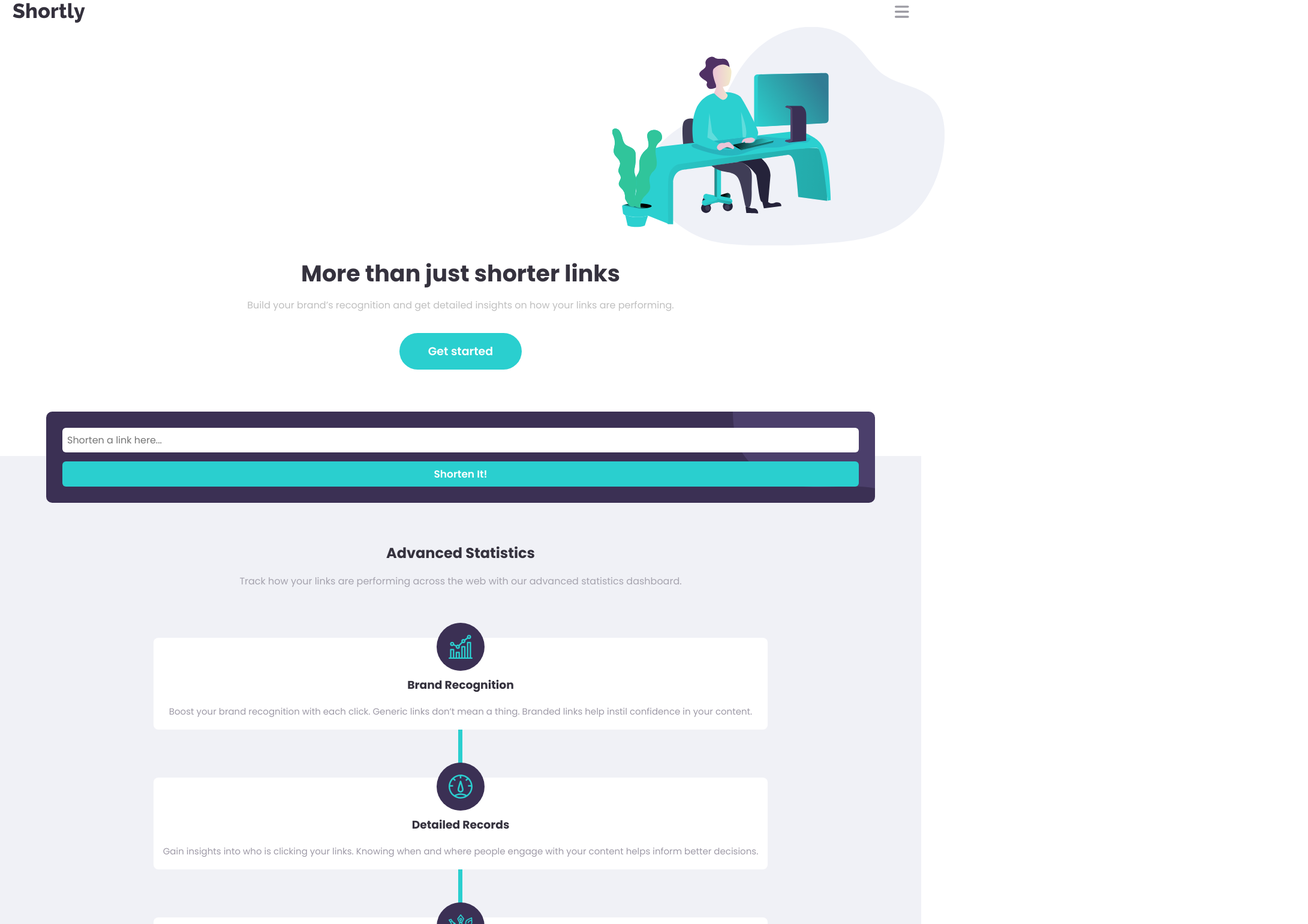
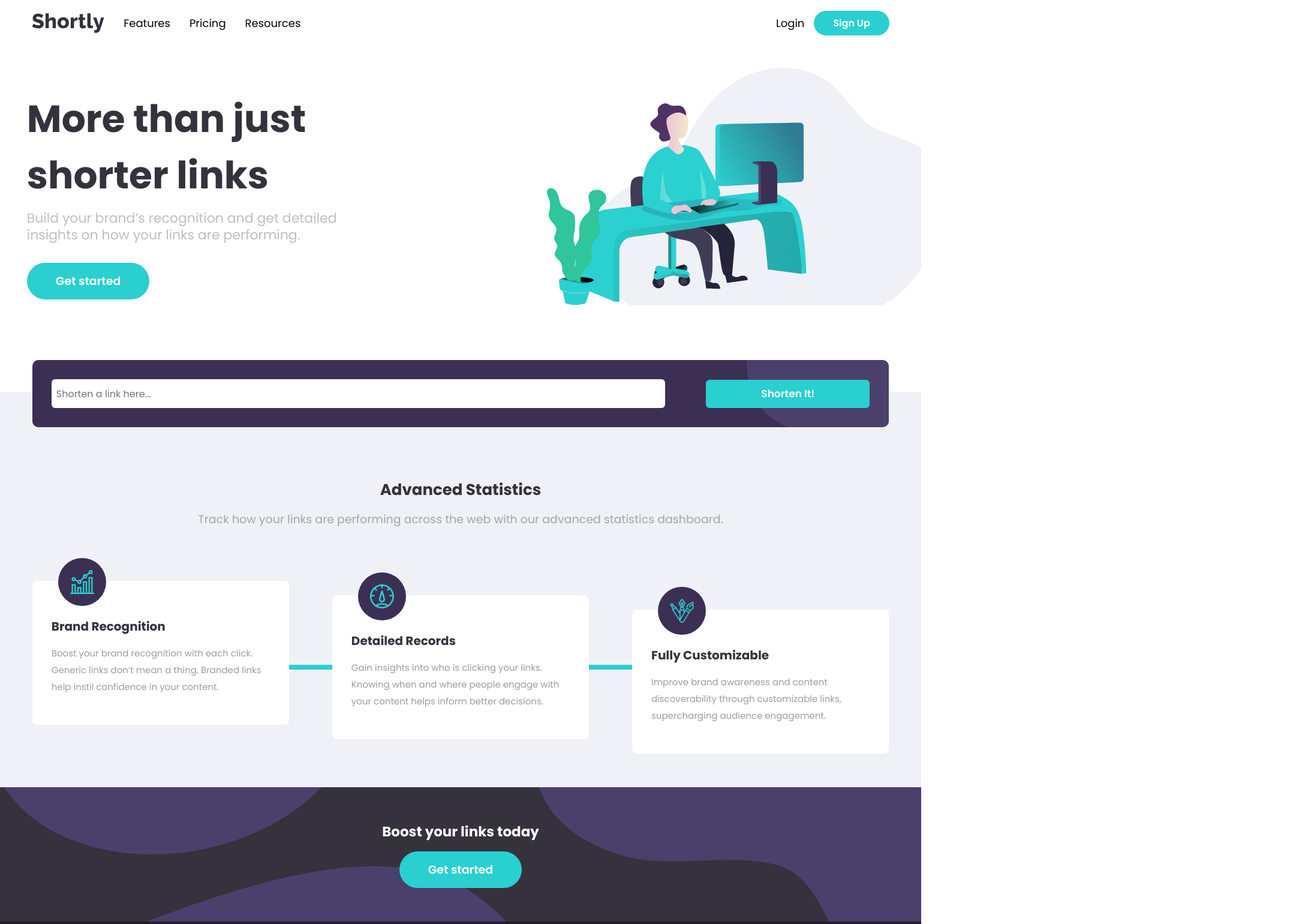
Before and after one commit to 7-falseparfait/URL-Shortener, a React (Create React App) app: page / in a window 1536 px wide. Shown: the top 1540 px of the page at 60% size, 2181 px wide, since content can reach past the window. Built offline with nearby package versions, Linux system fonts and the light colour scheme.

Commit message:
Responsive design v1

```diff
--- a/src/App.js
+++ b/src/App.js
@@ -35,6 +35,9 @@ function App() {
         const message = e.message.split("API Error: ")[1].split(" (")[0];
         console.log(message);
         setErrMessage(message);
+      } else if (e.message.includes("Unexpected token")) {
+        const message = "Poor or no Internet Connection 📡";
+        setErrMessage(message);
       } else setErrMessage(e.message);
     }
   };
@@ -60,23 +63,23 @@ function Header({ menuOpen, setMenuOpen }) {
   const toggleMenu = () => setMenuOpen((prev) => !prev);
 
   return (
-    <div className="flex space-btw centered  pd-03 mx-1">
+    <div className="flex space-btw centered  pd-03 mx-1 header">
       <img src="/images/logo.svg" alt="Logo" />
       <button
         onClick={toggleMenu}
         value={menuOpen}
-        className="bg-none border-none"
+        className="bg-none border-none harmbugger"
       >
         <FontAwesomeIcon
           icon={faBars}
           style={{ color: "#9c9ba3", fontSize: "27px" }}
         />
       </button>
-      {/* Menu (optional): only show if open */}
       {menuOpen && (
         <div className="mobile-menu pd-3">
           {menu.map((item, i) => (
             <h2
+              key={i}
               className={` menu-items ${
                 i === menu.length - 1 ? "mt-2 pt-2 login" : "mb-2"
               }`}
@@ -87,13 +90,26 @@ function Header({ menuOpen, setMenuOpen }) {
           <Button
             shape="pill"
             variant="primary"
-            className="mt-1 py-1 px-3 font-19 text-white w-full "
+            className="mt-1 py-1 px-2 font-19 text-white w-full "
           >
             {" "}
             Sign Up
           </Button>
         </div>
       )}
+      <div className="desktop-menu centered space-btw">
+        <div className="left flex centered gap-2">
+          {menu.slice(0, 3).map((item, i) => (
+            <p key={i}>{item}</p>
+          ))}
+        </div>
+        <div className="right flex gap-1 centered">
+          {menu.slice(3, 4).map((item, i) => (
+            <p key={i}>{item}</p>
+          ))}
+          <Button className="text-white py-05 px-2 btn-pill">Sign Up</Button>
+        </div>
+      </div>
     </div>
   );
 }
@@ -126,13 +142,14 @@ function Hero({ menuOpen }) {
       >
         <img src="/images/illustration-working.svg" alt="" />
       </div>
-      <div className="hero-content mt-3 text-center">
+      <div className="hero-content mt-3 text-center mx-2">
         <h2 className="font-38">More than just shorter links</h2>
         <p className="mt-05">
           {" "}
           Build your brand’s recognition and get detailed insights on how your
           links are performing.
         </p>
+        <div className="get-started">
           <Button
             shape="pill"
             variant="primary"
@@ -140,6 +157,7 @@ function Hero({ menuOpen }) {
           >
             <span>Get started</span>
           </Button>
+        </div>
       </div>
     </div>
   );
@@ -222,9 +240,9 @@ function InputArea({ handleShorten, setURL, url, Urlcards, errMessage }) {
             outline: errMessage ? "2px solid var(--red)" : "",
           }}
         />
-        <p className="err-msg">{errMessage}</p>
+        <p className={`err-msg ${errMessage ? "" : "hidden"}`}>{errMessage}</p>
         <Button
-          className="px-2 py-05 font-17 w-full mt-09"
+          className="px-2 py-05 font-17 w-full mt-09 shorten-btn"
           onClick={handleShorten}
         >
           <span>Shorten It!</span>
@@ -238,7 +256,7 @@ function InputArea({ handleShorten, setURL, url, Urlcards, errMessage }) {
           isFirst={i === 0}
         />
       ))}
-      <div className="text-center mx-2 mt-9">
+      <div className="text-center statistics mx-2 mt-9">
         <h2 className="mb-1"> Advanced Statistics</h2>
         <p style={{ color: "#a5a3ae" }}>
           Track how your links are performing across the web with our advanced
--- a/src/styles/base/_base.scss
+++ b/src/styles/base/_base.scss
@@ -24,6 +24,7 @@ body {
   font-family: $font-primary;
   margin: auto;
   overflow-x: hidden;
+  max-width: 100vw;
 }
 .iconify {
   font-size: 24px;
--- a/src/styles/comp/_boost.scss
+++ b/src/styles/comp/_boost.scss
@@ -6,3 +6,9 @@
   background-repeat: no-repeat;
   background-size: cover;
 }
+
+@media (min-width: 768px) {
+  .boost {
+    background-image: url("/public/images/bg-boost-desktop.svg");
+  }
+}
--- a/src/styles/comp/_feature_cards.scss
+++ b/src/styles/comp/_feature_cards.scss
@@ -38,7 +38,7 @@
 .yo {
   height: 5rem;
   width: 7px;
-  margin: auto;
+  margin: auto !important;
   background-color: var(--cyan);
 }
 .feature-container > :first-child {
@@ -49,3 +49,86 @@
     display: none !important;
   }
 }
+@media (min-width: 1440px) {
+  .feature-container {
+    margin-top: 7rem;
+    display: flex;
+    width: 93%;
+    padding: 0 !important;
+    p {
+      font-size: 18px !important;
+      text-align: left;
+    }
+    h3 {
+      margin-top: 0rem !important;
+      font-size: 24px;
+      text-align: left !important;
+      width: 100%;
+    }
+  }
+
+  .feature-container > :first-child {
+    margin-top: 0rem;
+  }
+  .feature-card {
+    margin: 0rem;
+    width: clamp(20rem, 100%, 40%) !important;
+    height: 15.5rem;
+    padding: 0rem 2rem;
+  }
+  .feature-card:first-child {
+    transform: translateY(-10%);
+  }
+  .feature-card:nth-child(5) {
+    transform: translateY(10%);
+  }
+  .yo {
+    height: 0.5rem;
+    width: 500px;
+    margin: auto;
+    background-color: var(--cyan);
+  }
+  .feature-img {
+    left: 10%;
+  }
+}
+@media (min-width: 768px) {
+  .feature-card {
+    margin: 0rem;
+    width: 35rem;
+    height: 15rem;
+    padding: 0rem 2rem;
+  }
+  .feature-container {
+    margin-top: 7rem;
+    display: flex;
+    width: 93%;
+    padding: 0 !important;
+    p {
+      font-size: 15px !important;
+      text-align: left;
+    }
+    h3 {
+      margin-top: 0.7rem !important;
+      font-size: 20px;
+      text-align: left !important;
+      width: 100%;
+    }
+  }
+  .feature-card:first-child {
+    margin-top: 0rem !important;
+    transform: translateY(-10%);
+  }
+  .feature-card:nth-child(5) {
+    transform: translateY(10%);
+  }
+  .yo {
+    height: 0.5rem;
+    width: 100px;
+    margin: auto;
+    background-color: var(--cyan);
+  }
+  .feature-img {
+    left: 10%;
+  }
+}
--- a/src/styles/comp/_footer.scss
+++ b/src/styles/comp/_footer.scss
@@ -8,3 +8,9 @@
     filter: brightness(0) invert(1);
   }
 }
+@media (min-width: 768px) {
+  .footer-section {
+    display: flex;
+    border: 2px solid red;
+  }
+}
--- a/src/styles/comp/_hero.scss
+++ b/src/styles/comp/_hero.scss
@@ -1,18 +1,91 @@
 .hero-img-container {
   height: 40vh;
+  overflow-y: hidden;
   display: flex;
   justify-content: flex-end;
+  overflow-x: hidden;
   img {
-    margin-top: 1rem;
+    margin-top: 2.5rem;
     width: 129%;
     object-fit: contain;
     transform: scale(1.2) translateX(30%);
   }
 }
-
+.desktop-menu {
+  display: none;
+}
 .hero-content p {
   color: var(--gray);
 }
-.hero-section {
-  margin: 0rem 2rem;
+@media (min-width: 768px) {
+  .header {
+    padding: 1rem 1rem !important;
+  }
+  .hero-img-container {
+    height: 50vh;
+  }
+  p {
+    font-size: 18px !important;
+  }
+  .harmbugger {
+    display: none;
+  }
+  .desktop-menu {
+    display: flex;
+    width: 100%;
+  }
+  .left {
+    margin-left: 2rem;
+  }
+  .hero-section {
+    margin-top: 1rem;
+    display: flex;
+    flex-direction: row-reverse;
+  }
+  .hero-content {
+    width: 50%;
+    position: relative;
+    place-content: center;
+  }
+  .hero-img-container {
+    width: 50%;
+    img {
+      width: 120%;
+      object-fit: contain;
+      transform: scale(1.2) translateX(15%);
+    }
+  }
+  .hero-content h2 {
+    font-size: 56px !important;
+  }
+  .hero-content p,
+  h2 {
+    text-align: left;
+  }
+  .get-started {
+    display: flex;
+    justify-content: flex-start;
+  }
 }
+@media (min-width: 1440px) {
+  .header {
+    border: 2px solid transparent;
+    padding: 1rem 2.2rem !important;
+  }
+  .hero-content {
+    width: 35%;
+    margin-left: 3rem;
+  }
+  .hero-content h2 {
+    font-size: 63px !important;
+  }
+  .hero-content p {
+    font-size: 22px !important;
+  }
+  .hero-img-container {
+    width: 60%;
+  }
+  img {
+    object-fit: cover;
+  }
+}
--- a/src/styles/comp/_input.scss
+++ b/src/styles/comp/_input.scss
@@ -37,3 +37,38 @@
   height: fit-content;
   width: 100%;
 }
+
+@media (min-width: 768px) {
+  .shorten {
+    display: flex;
+    justify-content: space-between;
+    align-items: center;
+    top: -3.3rem;
+    width: 93%;
+    margin-left: 2rem !important;
+    margin-right: 2rem !important;
+    padding: 2rem;
+  }
+  .shorten input {
+    height: 3rem !important;
+    padding: 0rem 0.5rem !important;
+    width: 75%;
+  }
+  .shorten-btn {
+    width: 20% !important;
+    margin-top: 0rem !important;
+    padding: 0.65rem 0rem !important;
+  }
+  .err-msg {
+    position: absolute;
+    bottom: 2%;
+    font-size: 12px !important;
+  }
+  .statistics h2 {
+    text-align: center !important;
+    font-size: 26px !important;
+  }
+  .statistics p {
+    font-size: 19px !important;
+  }
+}
--- a/src/styles/style.css
+++ b/src/styles/style.css
@@ -29,6 +29,7 @@ body {
   font-family: "Poppins", sans-serif;
   margin: auto;
   overflow-x: hidden;
+  max-width: 100vw;
 }
 
 .iconify {
@@ -319,25 +320,101 @@ p {
 
 .hero-img-container {
   height: 40vh;
+  overflow-y: hidden;
   display: flex;
   justify-content: flex-end;
+  overflow-x: hidden;
 }
 .hero-img-container img {
-  margin-top: 1rem;
+  margin-top: 2.5rem;
   width: 129%;
   -o-object-fit: contain;
      object-fit: contain;
   transform: scale(1.2) translateX(30%);
 }
 
+.desktop-menu {
+  display: none;
+}
+
 .hero-content p {
   color: var(--gray);
 }
 
-.hero-section {
-  margin: 0rem 2rem;
-}
-
+@media (min-width: 768px) {
+  .header {
+    padding: 1rem 1rem !important;
+  }
+  .hero-img-container {
+    height: 50vh;
+  }
+  p {
+    font-size: 18px !important;
+  }
+  .harmbugger {
+    display: none;
+  }
+  .desktop-menu {
+    display: flex;
+    width: 100%;
+  }
+  .left {
+    margin-left: 2rem;
+  }
+  .hero-section {
+    margin-top: 1rem;
+    display: flex;
+    flex-direction: row-reverse;
+  }
+  .hero-content {
+    width: 50%;
+    position: relative;
+    place-content: center;
+  }
+  .hero-img-container {
+    width: 50%;
+  }
+  .hero-img-container img {
+    width: 120%;
+    -o-object-fit: contain;
+       object-fit: contain;
+    transform: scale(1.2) translateX(15%);
+  }
+  .hero-content h2 {
+    font-size: 56px !important;
+  }
+  .hero-content p,
+  h2 {
+    text-align: left;
+  }
+  .get-started {
+    display: flex;
+    justify-content: flex-start;
+  }
+}
+@media (min-width: 1440px) {
+  .header {
+    border: 2px solid transparent;
+    padding: 1rem 2.2rem !important;
+  }
+  .hero-content {
+    width: 35%;
+    margin-left: 3rem;
+  }
+  .hero-content h2 {
+    font-size: 63px !important;
+  }
+  .hero-content p {
+    font-size: 22px !important;
+  }
+  .hero-img-container {
+    width: 60%;
+  }
+  img {
+    -o-object-fit: cover;
+       object-fit: cover;
+  }
+}
 .btn {
   display: inline-flex;
   align-items: center;
@@ -425,6 +502,40 @@ p {
   width: 100%;
 }
 
+@media (min-width: 768px) {
+  .shorten {
+    display: flex;
+    justify-content: space-between;
+    align-items: center;
+    top: -3.3rem;
+    width: 93%;
+    margin-left: 2rem !important;
+    margin-right: 2rem !important;
+    padding: 2rem;
+  }
+  .shorten input {
+    height: 3rem !important;
+    padding: 0rem 0.5rem !important;
+    width: 75%;
+  }
+  .shorten-btn {
+    width: 20% !important;
+    margin-top: 0rem !important;
+    padding: 0.65rem 0rem !important;
+  }
+  .err-msg {
+    position: absolute;
+    bottom: 2%;
+    font-size: 12px !important;
+  }
+  .statistics h2 {
+    text-align: center !important;
+    font-size: 26px !important;
+  }
+  .statistics p {
+    font-size: 19px !important;
+  }
+}
 .feature-card {
   border-radius: 8px;
   margin: 0rem 2rem 0rem;
@@ -468,7 +579,7 @@ p {
 .yo {
   height: 5rem;
   width: 7px;
-  margin: auto;
+  margin: auto !important;
   background-color: var(--cyan);
 }
 
@@ -480,6 +591,88 @@ p {
   display: none !important;
 }
 
+@media (min-width: 1440px) {
+  .feature-container {
+    margin-top: 7rem;
+    display: flex;
+    width: 93%;
+    padding: 0 !important;
+  }
+  .feature-container p {
+    font-size: 18px !important;
+    text-align: left;
+  }
+  .feature-container h3 {
+    margin-top: 0rem !important;
+    font-size: 24px;
+    text-align: left !important;
+    width: 100%;
+  }
+  .feature-container > :first-child {
+    margin-top: 0rem;
+  }
+  .feature-card {
+    margin: 0rem;
+    width: clamp(20rem, 100%, 40%) !important;
+    height: 15.5rem;
+    padding: 0rem 2rem;
+  }
+  .feature-card:first-child {
+    transform: translateY(-10%);
+  }
+  .feature-card:nth-child(5) {
+    transform: translateY(10%);
+  }
+  .yo {
+    height: 0.5rem;
+    width: 500px;
+    margin: auto;
+    background-color: var(--cyan);
+  }
+  .feature-img {
+    left: 10%;
+  }
+}
+@media (min-width: 768px) {
+  .feature-card {
+    margin: 0rem;
+    width: 35rem;
+    height: 15rem;
+    padding: 0rem 2rem;
+  }
+  .feature-container {
+    margin-top: 7rem;
+    display: flex;
+    width: 93%;
+    padding: 0 !important;
+  }
+  .feature-container p {
+    font-size: 15px !important;
+    text-align: left;
+  }
+  .feature-container h3 {
+    margin-top: 0.7rem !important;
+    font-size: 20px;
+    text-align: left !important;
+    width: 100%;
+  }
+  .feature-card:first-child {
+    margin-top: 0rem !important;
+    transform: translateY(-10%);
+  }
+  .feature-card:nth-child(5) {
+    transform: translateY(10%);
+  }
+  .yo {
+    height: 0.5rem;
+    width: 100px;
+    margin: auto;
+    background-color: var(--cyan);
+  }
+  .feature-img {
+    left: 10%;
+  }
+}
 .boost {
   height: 14rem;
   background-image: url("/public/images/bg-boost-mobile.svg");
@@ -489,6 +682,11 @@ p {
   background-size: cover;
 }
 
+@media (min-width: 768px) {
+  .boost {
+    background-image: url("/public/images/bg-boost-desktop.svg");
+  }
+}
 .footer {
   background-color: var(--very-dark-violet);
   color: white;
@@ -500,6 +698,12 @@ p {
   filter: brightness(0) invert(1);
 }
 
+@media (min-width: 768px) {
+  .footer-section {
+    display: flex;
+    border: 2px solid red;
+  }
+}
 .mobile-menu {
   height: -moz-fit-content;
   height: fit-content;
```
Also changed, not shown: 1 other file (tests, documents, lock files or other folders). Lines whose indentation alone changed are shown as unchanged.
